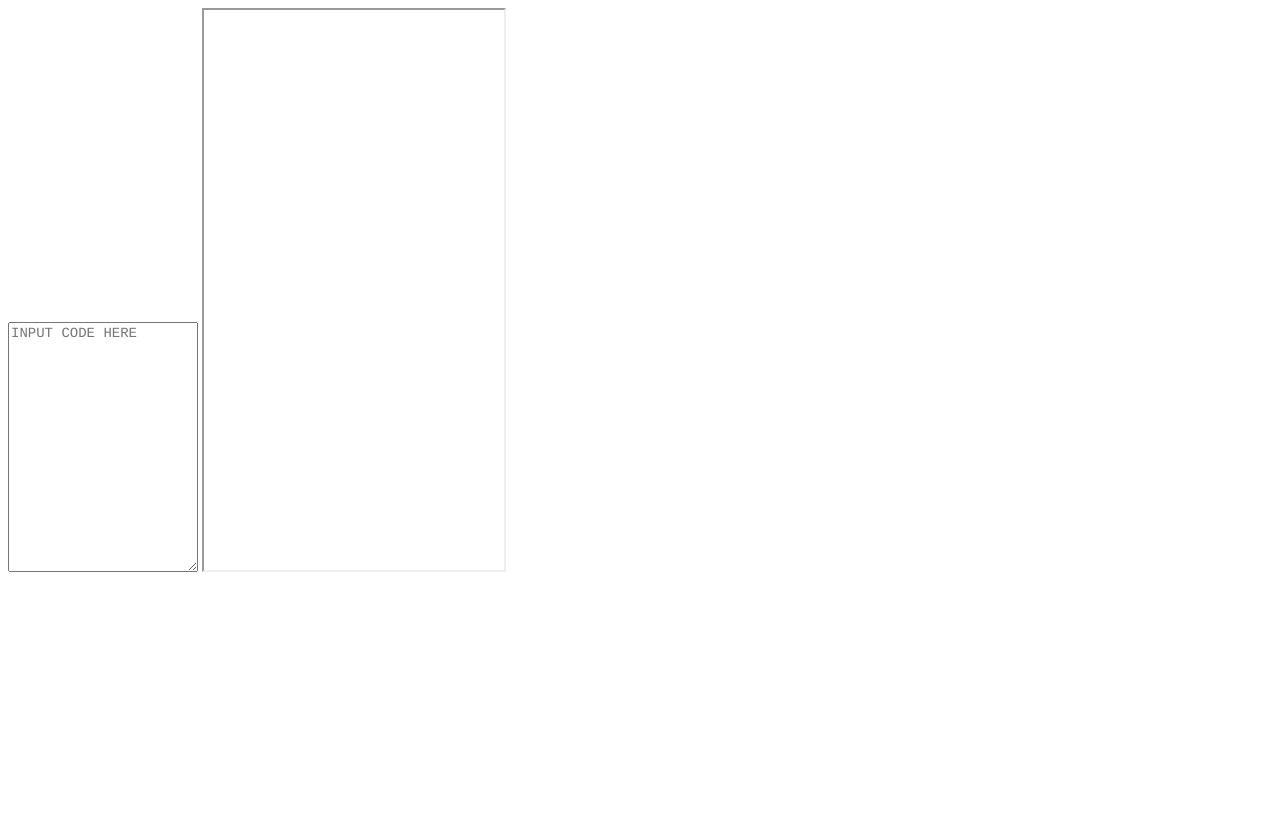
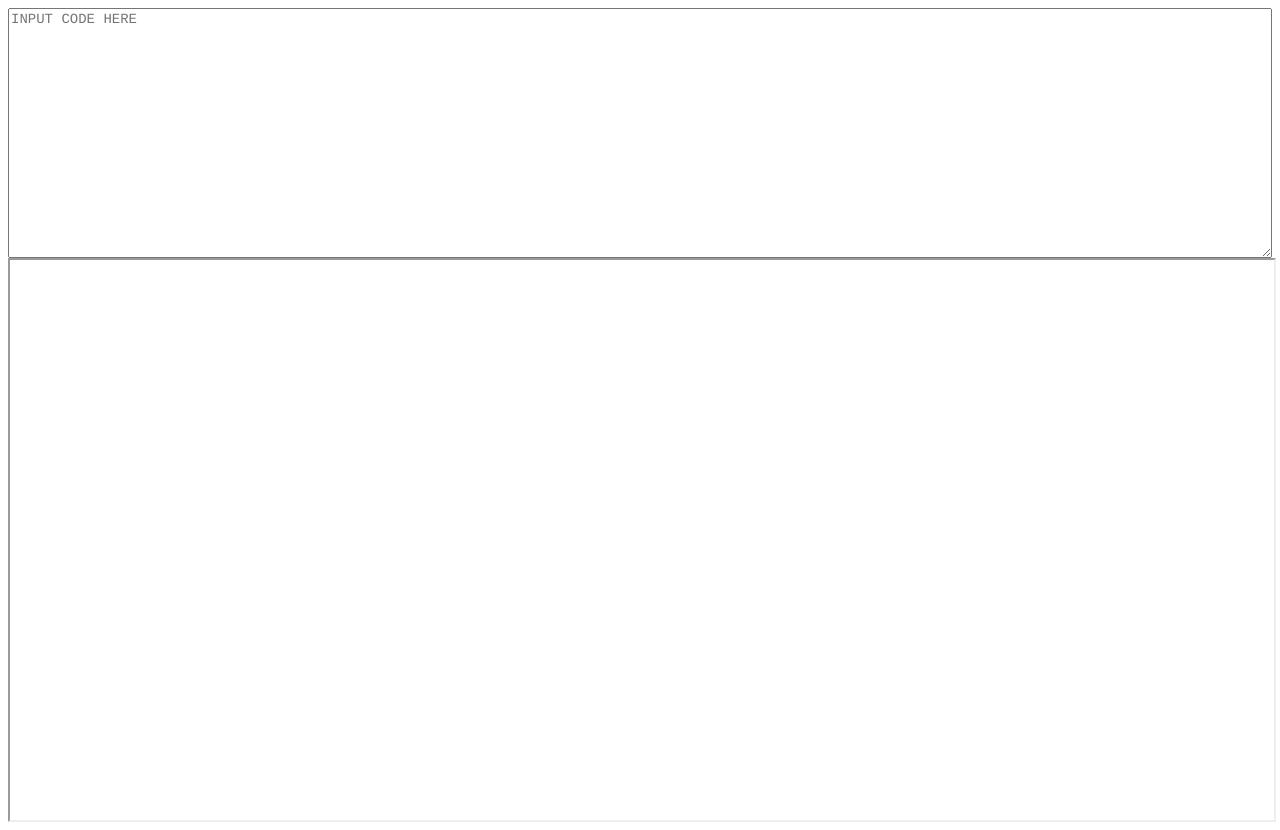
Before and after one commit to ay3shptk/tinyeditor, a plain HTML site: page tiny.html in a window 1280 px wide. Before the commit the page ends 800 px from the top, so only its background shows below. Drawn offline with Linux system fonts and the light colour scheme.

Commit message:
Boom ✨

```diff
--- a/tiny.css
+++ b/tiny.css
@@ -3,12 +3,13 @@ textarea {
   min-height: 250px;
   margin: auto;
   display: inline-block;
-  outline: none;
   font-family: Courier, sans-serif;
   font-size: 14px;
+  width: 100%;
 }
 iframe {
   bottom: 0;
   position: relative;
+  width: 100%;
   height: 35em;
 }
```
